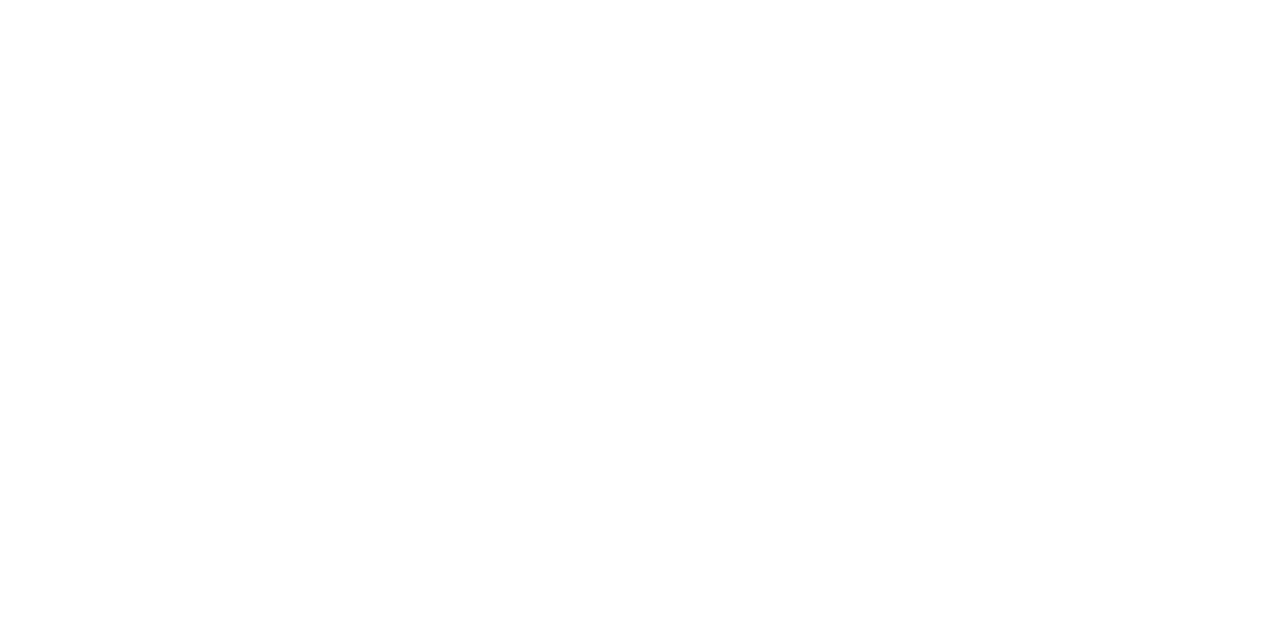
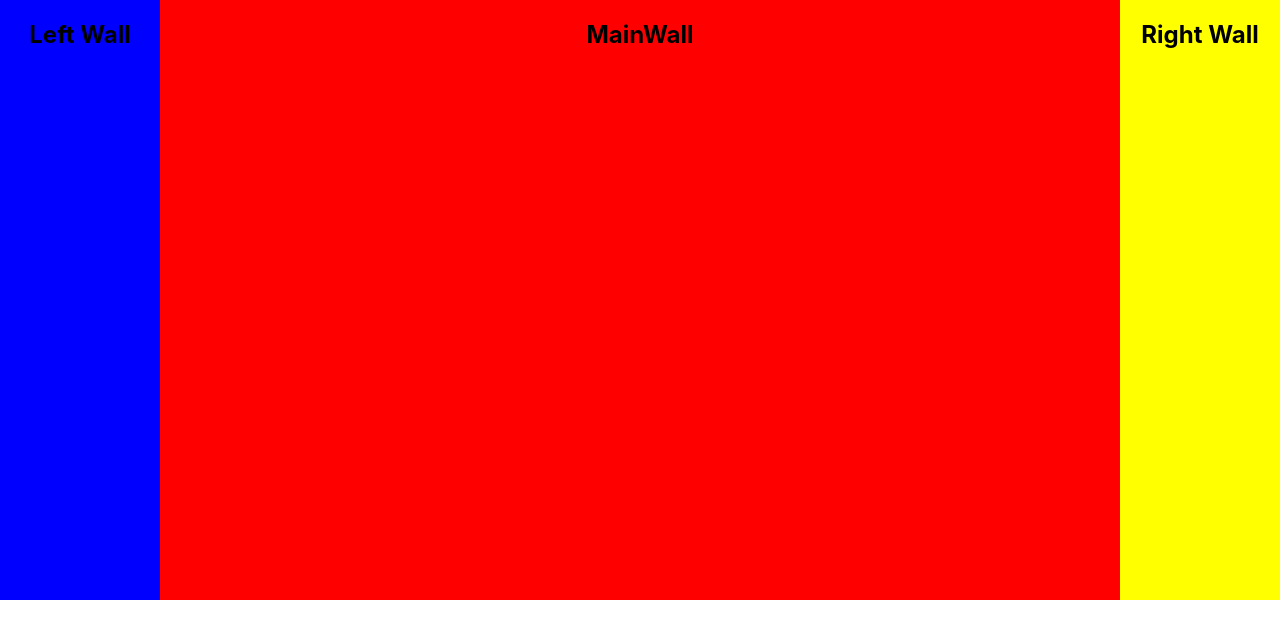
Before and after one commit to AasaChristian/soflex-web, a React (Create React App) app: page / in a window 1280 px wide. Shown: the top 638 px of the page. Built offline with nearby package versions, Linux system fonts and the light colour scheme.

Commit message:
added styled comonents depends

```diff
--- a/package.json
+++ b/package.json
@@ -11,6 +11,7 @@
     "react-dom": "^17.0.1",
     "react-router-dom": "^5.2.0",
     "react-scripts": "4.0.0",
+    "styled-components": "^5.2.1",
     "web-vitals": "^0.2.4"
   },
   "scripts": {
--- a/src/App.css
+++ b/src/App.css
@@ -1,5 +1,6 @@
 .App {
   text-align: center;
+  height: 600px;
 }
 
 .App-logo {
--- a/src/App.js
+++ b/src/App.js
@@ -1,5 +1,6 @@
 import logo from './logo.svg';
 import './App.css';
+import Board from './components/Board';
 
 function App() {
 
@@ -9,7 +10,7 @@ function App() {
 
   return (
     <div className="App">
-
+      <Board/>
     </div>
   );
 }
```
Also changed, not shown: 1 other file (tests, documents, lock files or other folders).
